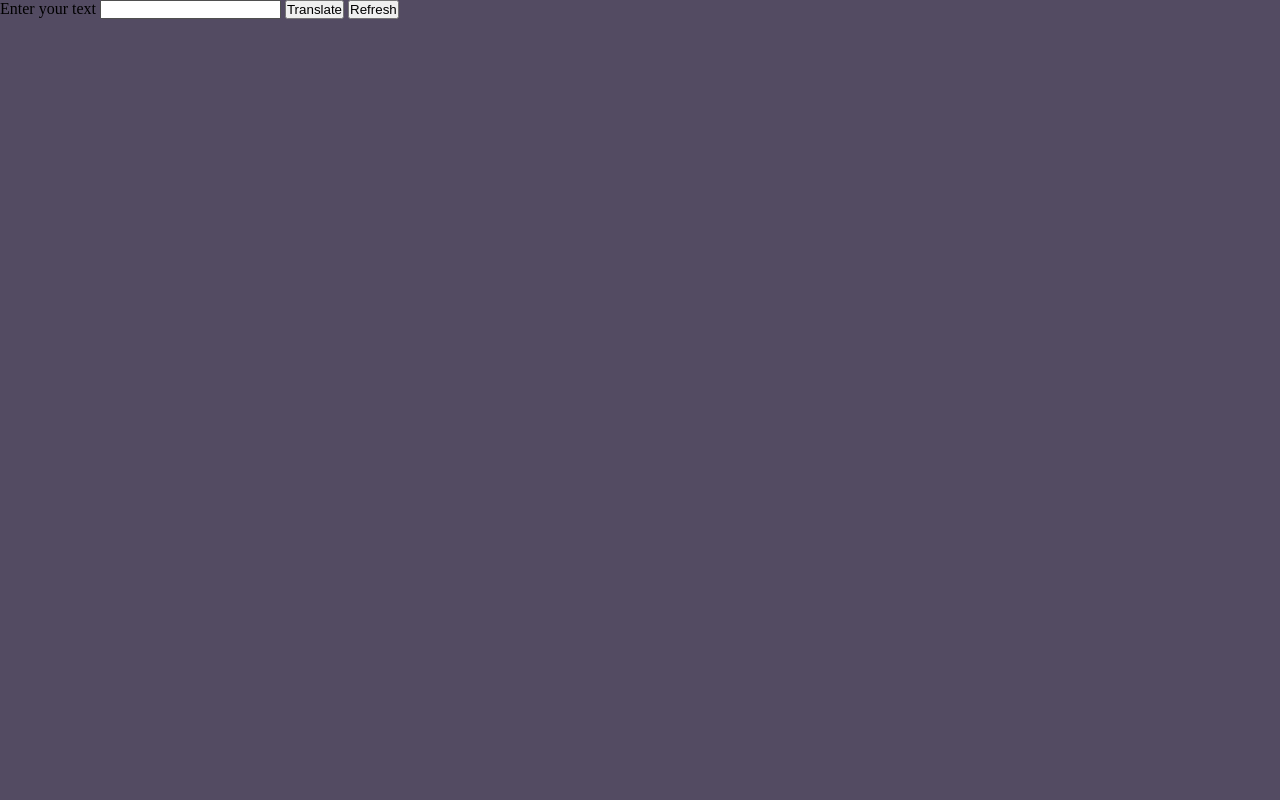
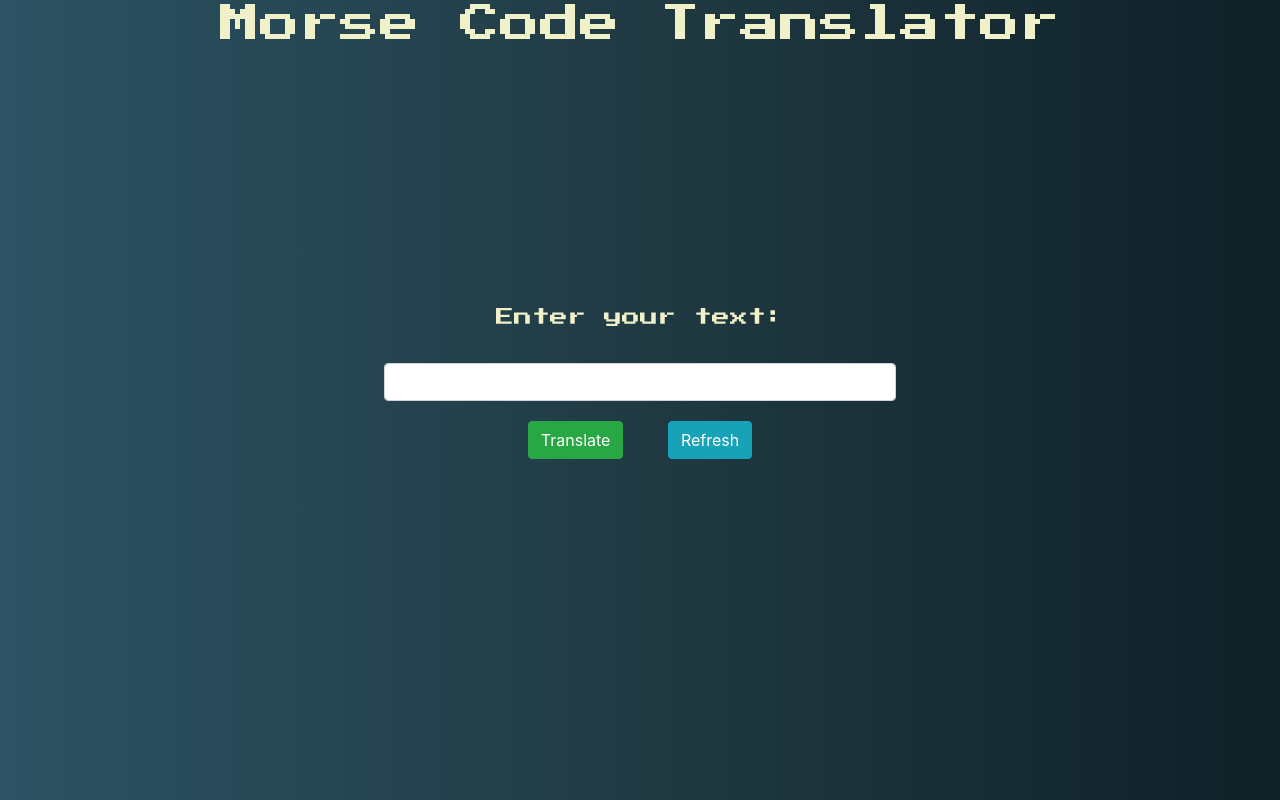
Before and after one commit to ManuelaRE/morse-code-translator, a plain HTML site: page index.html in a window 1280 px wide. Drawn offline with nearby package versions, Linux system fonts and the light colour scheme.

Commit message:
added some style

```diff
--- a/index.html
+++ b/index.html
@@ -5,14 +5,24 @@
     <meta name="viewport" content="width=device-width, initial-scale=1.0">
     <meta http-equiv="X-UA-Compatible" content="ie=edge">
     <link rel="stylesheet" href="./style.css">
+    <link href="https://fonts.googleapis.com/css2?family=Press+Start+2P&display=swap" rel="stylesheet">
+    <link rel="stylesheet" href="https://stackpath.bootstrapcdn.com/bootstrap/4.5.2/css/bootstrap.min.css" integrity="sha384-JcKb8q3iqJ61gNV9KGb8thSsNjpSL0n8PARn9HuZOnIxN0hoP+VmmDGMN5t9UJ0Z" crossorigin="anonymous">
     <title>Morse Code Translator</title>
 </head>
 <body>
-    <label for="text">Enter your text</label>
-    <input type="text" id="text">
-    <button>Translate</button>
-    <button onClick="refreshPage()">Refresh</button>
-    <div class="translation"></div>
+    <h1>Morse Code Translator</h1>
+    <main>
+        <label for="text">Enter your text:</label>
+        <br>
+        <br>
+        <input type="text" class="form-control" id="text">
+
+
+        <button type="button" class="btn btn-success">Translate</button>
+        <button onClick="refreshPage()" type="button" class="btn btn-info">Refresh</button>
+        <div class="translation"></div>
+    </main>
+
     <script src="app.js"></script>
 </body>
 </html>
--- a/style.scss
+++ b/style.scss
@@ -4,5 +4,39 @@
     box-sizing: border-box;
 }
 body {
-    background-color: #534B62;
+    background: #0F2027;  /* fallback for old browsers */
+    background: -webkit-linear-gradient(to right, #2C5364, #203A43, #0F2027);  /* Chrome 10-25, Safari 5.1-6 */
+    background: linear-gradient(to right, #2C5364, #203A43, #0F2027); /* W3C, IE 10+/ Edge, Firefox 16+, Chrome 26+, Opera 12+, Safari 7+ */
+
+    height: 100vh;
+    width: 100%;
 }
+h1 {
+    color: #F0F0C9;
+    text-align: center;
+    font-family: 'Press Start 2P', cursive;
+}
+
+main {
+margin: 20% 30%;
+text-align: center;
+
+    label {
+        color: #F0F0C9;
+        font-family: 'Press Start 2P', cursive;
+        font-size: large;
+    }
+
+    input {
+
+    }
+    button {
+        margin: 20px;
+    }
+}
+
+.translation {
+    color: yellowgreen;
+    font-family: 'Press Start 2P', cursive;
+    font-size: large;
+}
```
Also changed, not shown: 4j12nz9jxj731.png (added), style.css.
